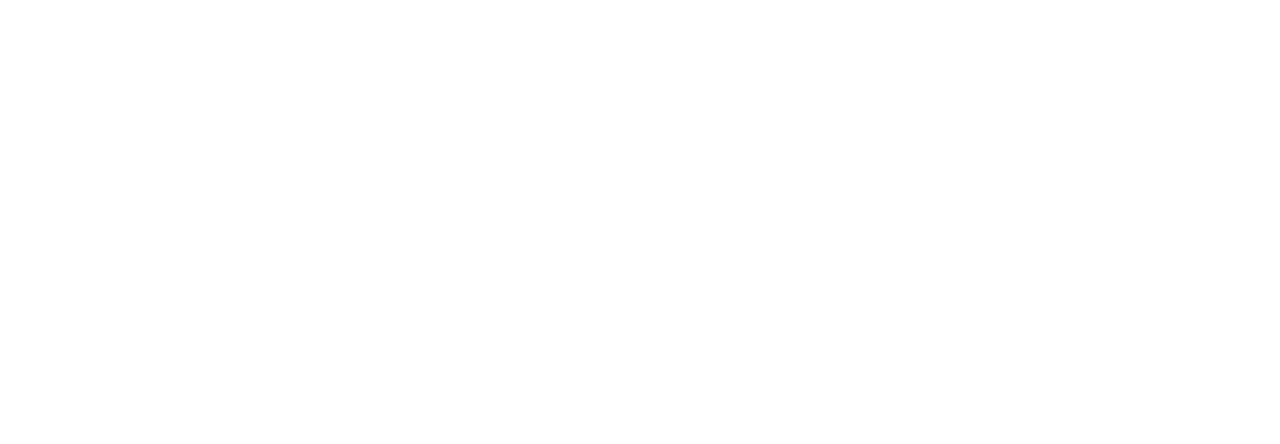
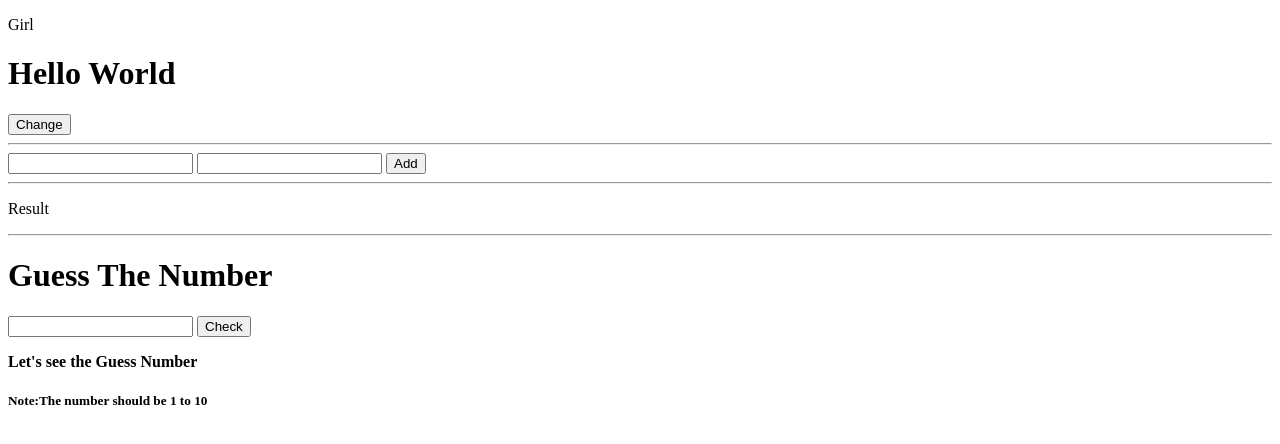
Before and after one commit to Vijay-08-lab/javascript-DOM, a plain HTML site: page index.html in a window 1280 px wide. Drawn offline with Linux system fonts and the light colour scheme.

Commit message:
today project

```diff
--- a/index.html
+++ b/index.html
@@ -5,6 +5,68 @@
         <link rel="javascript" href="./javascriptdom.js">
     </head>
     <body>
+        <p id="p">Boy</p>
+        <h1 id="mes">Hello World</h1>
+        <button onclick="change()">Change</button>
+        <script>
+            var para =document.getElementById("p")
+            console.log(para.textContent)
+            para.textContent = "Girl"
+
+            var m = document.getElementById("mes")
+            console.log(m.textContent)
+            function change()
+            {
+            m.textContent = "Bye World"
+            }
+            function clicked()
+            {
+                var fnum = document.getElementById("num1")
+                var snum = document.getElementById("num2")
+                var rs = document.getElementById("res")
+
+                var box1=Number(fnum.value)
+                var box2=Number(snum.value)
+                var total =box1+box2
+                rs.textContent = total
+
+            }
+            var guess = document.getElementById("guess")
+            var dis = document.getElementById("dis")
+
+            function check()
+            {
+                var enterednum = Number(guess.value)
+                var ran = Math.floor(Math.random()*10)+1
+                if (ran===enterednum)
+            {
+                console.log("Your Guessed Right")
+                dis.textContent= "You Won"
+                alert("Wow You Won")
+            }
+            else
+            {
+                console.log("No Guessed Worng")
+                dis.textContent= "No You Loss"
+            }
+            }
+        </script>
+        <br>
+        <hr>
+        <input id="num1"    >
+        <input id="num2">
+        <button id="sub" onclick="clicked()">Add</button>
+        <hr>
+        <p id="res">Result</p>
+        <hr>
+        <div>
+            <h1>Guess The Number</h1>
+            <input id="guess">
+            <button onclick="check()">Check</button>
+            <p id="dis"><strong>Let's see the Guess Number</strong></p>
+            <h5> Note:The number should be 1 to 10</h5>
+        </div>
+
 
     </body>
 </html>
--- a/javascriptdom.js
+++ b/javascriptdom.js
@@ -202,7 +202,9 @@ calculation()
 */
 // Task 3 //
 // print 1 to 10 in Reverse using for loop //
+/*
 for (p=10;p>=1;p=p-1)
 {
     console.log(p)
 }
+    */
```
